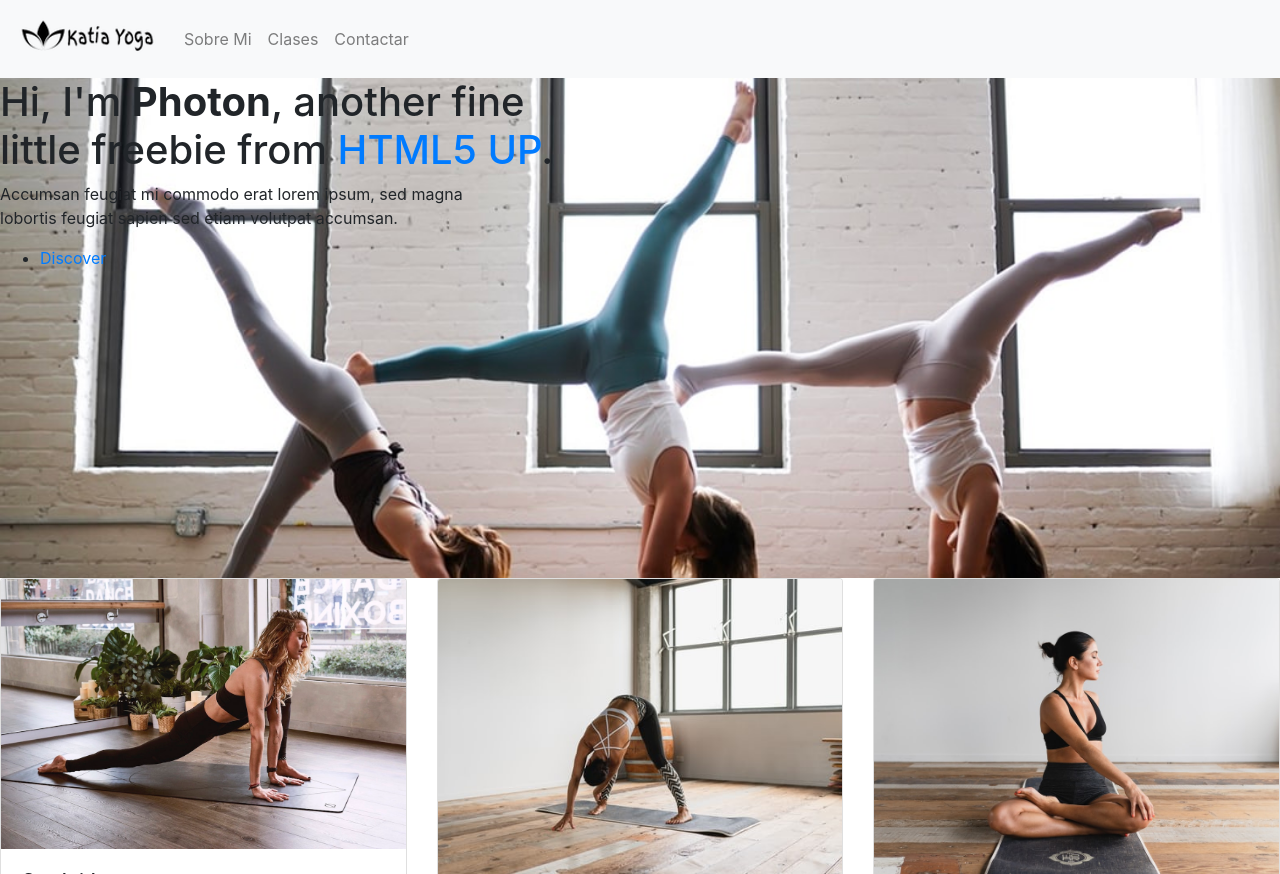
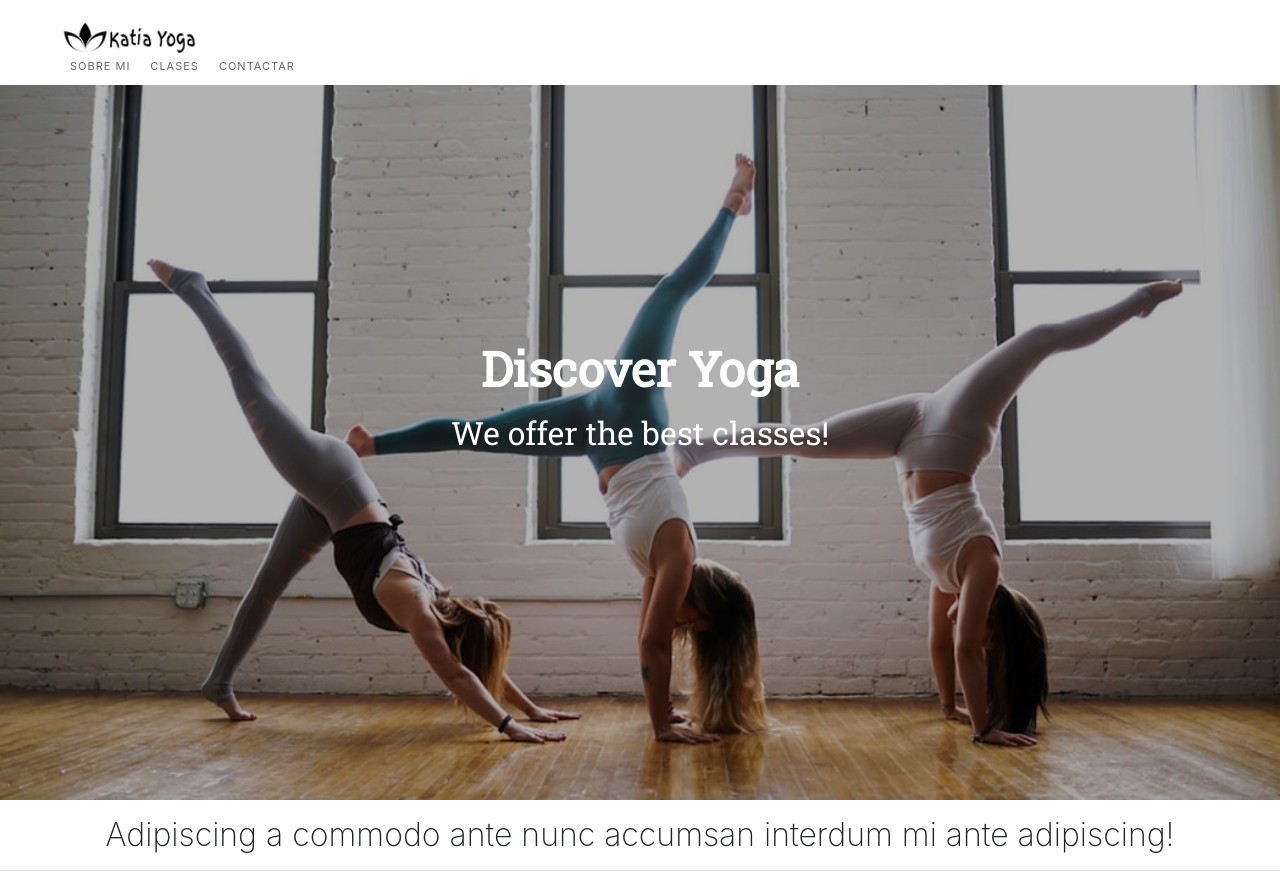
Before and after one commit to danasan/katiayoga-site, a Gatsby site: page / in a window 1280 px wide. Shown: the top 874 px of the page. Built offline with nearby package versions, Linux system fonts and the light colour scheme; Gatsby itself is replaced by a stand-in of ours.

Commit message:
added navbar

```diff
--- a/gatsby-config.js
+++ b/gatsby-config.js
@@ -1,8 +1,8 @@
 module.exports = {
   siteMetadata: {
-    title: `Gatsby Default Starter`,
-    description: `Kick off your next, great Gatsby project with this default starter. This barebones starter ships with the main Gatsby configuration files you might need.`,
-    author: `@gatsbyjs`,
+    title: `Katia Yoga`,
+    author: `Danay Izquierdo`,
+    description: `Clases de Yoga en Usurbil, Donostia, San-Sebastian`
   },
   plugins: [
     `gatsby-plugin-react-helmet`,
@@ -10,7 +10,7 @@ module.exports = {
       resolve: `gatsby-source-filesystem`,
       options: {
         name: `images`,
-        path: `${__dirname}/src/images`,
+        path: `${__dirname}/src/assets/images`,
       },
     },
     `gatsby-transformer-sharp`,
@@ -18,17 +18,12 @@ module.exports = {
     {
       resolve: `gatsby-plugin-manifest`,
       options: {
-        name: `katia-yoga`,
+        name: `Katia Yoga`,
         author:`Danay Izquierdo`,
         start_url: `/`,
-        background_color: `#663399`,
-        theme_color: `#663399`,
         display: `minimal-ui`,
-        icon: `src/images/website-icon.png`, // This path is relative to the root of the site.
+        icon: `src/assets/images/website-icon.png`, // This path is relative to the root of the site.
       },
     },
-    // this (optional) plugin enables Progressive Web App + Offline functionality
-    // To learn more, visit: https://gatsby.dev/offline
-    // `gatsby-plugin-offline`,
   ],
 }
--- a/src/assets/css/main.css
+++ b/src/assets/css/main.css
@@ -1,11 +1,102 @@
 
-/*********** header ***********/
-.hero-img{
-    background-image: url("../images/three-woman-yoga.jpeg");
-    background-color: #cccccc;
-    height: 500px;
-    background-position: center;
+/*********** navigation ***********/
+@import url('https://fonts.googleapis.com/css?family=Roboto+Slab&display=swap');
+
+#logo {
+	display: block;
+	width: 200px;
+	height: 40px;
+	position: absolute;
+	left: 30px;
+	top: 15px;
+    overflow: hidden;
+    text-align: center;
+}
+
+.navigation{
+    position: fixed;
+	left: 0;
+	top: 0;
+	right: 0;
+	height: 85px;
+	background: #fff;
+    z-index: 1;
+    text-align: center;
+
+}
+
+.navigation nav {
+	position: absolute;
+	left: 20px;
+	bottom: 0;
+	height: 38px;
+	line-height: 38px;
+	letter-spacing: 1px;
+}
+
+.navigation nav li {
+    float: left;
+    list-style-type: none;
+}
+
+.navigation nav a {
+	padding: 0 10px;
+	display: block;
+	font-size: 11px;
+	color: #656565;
+	text-transform: uppercase;
+	text-decoration: none;
+}
+
+.navigation nav a:hover,
+.navigation nav a.open {
+	color: #323232;
+	/*font-weight: bold;*/
+	text-shadow: 0 0 1px rgba(0,0,0,.5);
+}
+
+/*********** header - hero section ***********/
+
+body {
+    margin: 0;
+    padding: 0;
+ }
+ .hero {
+    position: relative;
+    width: 100vw;
+    height: 100vh;
+    display: flex;
+    justify-content: center;
+    align-items: center;
+ }
+ .hero::before {
+    content: "";
+    position: absolute;
+    top: 0;
+    left: 0;
+    width: 100%;
+    height: 100%;
+    background: url(../images/cover.jpeg);
     background-repeat: no-repeat;
     background-size: cover;
+    background-position: center center;
+    filter: brightness(70%);
+ }
+ .hero-content {
     position: relative;
-}
+    font-family: 'Roboto Slab', serif;
+    color: white;
+    text-align: center;
+    margin: 0.625rem;
+ }
+ .hero-title {
+    font-size: 3rem;
+    font-weight: 600;
+    margin-bottom: 0;
+ }
+ .hero-subtitle {
+    font-size: 2rem;
+    font-weight: 200;
+    margin-top: 1rem;
+    text-align: center;
+ }
--- a/src/components/header.js
+++ b/src/components/header.js
@@ -1,22 +1,25 @@
-import React from "react"
-import "../assets/css/main.css"
-import "./image.js"
+import React from "react";
+import "../assets/css/main.css";
 
 class Header extends React.Component {
   render() {
-      return (
-          <section id="header">
-              <div className="hero-img">
-                  <h1>Hi, I'm <strong>Photon</strong>, another fine<br />
-                  little freebie from <a href="http://html5up.net">HTML5 UP</a>.</h1>
-                  <p>Accumsan feugiat mi commodo erat lorem ipsum, sed magna<br />
-                  lobortis feugiat sapien sed etiam volutpat accumsan.</p>
-                  <ul className="actions">
-                      <li><a href="#" className="button scrolly">Discover</a></li>
-                  </ul>
-              </div>
-          </section>
-      )
+    return (
+      <section class="hero">
+
+        <div class="hero-content">
+
+          <h1 class="hero-title">
+            Discover Yoga
+          </h1>
+
+          <h2 class="hero-subtitle">
+            We offer the best classes!
+          </h2>
+
+        </div>
+
+      </section>
+    )
   }
 }
 export default Header
--- a/src/components/image.js
+++ /dev/null
@@ -1,33 +0,0 @@
-import React from "react"
-import { useStaticQuery, graphql } from "gatsby"
-import Img from "gatsby-image"
-
-/*
- * This component is built using `gatsby-image` to automatically serve optimized
- * images with lazy loading and reduced file sizes. The image is loaded using a
- * `useStaticQuery`, which allows us to load the image from directly within this
- * component, rather than having to pass the image data down from pages.
- *
- * For more information, see the docs:
- * - `gatsby-image`: https://gatsby.dev/gatsby-image
- * - `useStaticQuery`: https://www.gatsbyjs.org/docs/use-static-query/
- */
-
-const Image = () => {
-  const data = useStaticQuery(graphql`
-    query {
-      coverImg: file(relativePath: {regex: "../assets/images/three-woman-yoga.jpeg" }) {
-        childImageSharp {
-          fluid(maxWidth: 300) {
-            ...GatsbyImageSharpFluid
-          }
-        }
-      }
-    }
-
-  `)
-
-  return <Img fluid={data.placeholderImage.childImageSharp.fluid} />
-}
-
-export default Image
--- a/src/components/navigation.js
+++ b/src/components/navigation.js
@@ -1,23 +1,29 @@
-import React from 'react';
-import 'bootstrap/dist/css/bootstrap.min.css';
-import Navbar from 'react-bootstrap/Navbar';
-import Nav from 'react-bootstrap/Nav';
-import icon from '../assets/images/logo-nav.png';
+import React from "react";
+import "bootstrap/dist/css/bootstrap.min.css";
+import Nav from "react-bootstrap/Nav";
+import icon from "../assets/images/logo-nav.png";
+import "../pages/index.js";
+import "../assets/css/main.css";
 
 class Navigation extends React.Component {
     render() {
         return (
-            <Navbar bg="light" expand="lg">
-                <Navbar.Brand href="#home"><img src={icon} alt="Logo"/></Navbar.Brand>
-                <Navbar.Toggle aria-controls="basic-navbar-nav" />
-                <Navbar.Collapse id="basic-navbar-nav">
-                    <Nav className="mr-auto">
-                        <Nav.Link href="#home">Sobre Mi</Nav.Link>
-                        <Nav.Link href="#link">Clases</Nav.Link>
-                        <Nav.Link href="#link">Contactar</Nav.Link>
-                    </Nav>
-                </Navbar.Collapse>
-            </Navbar>
+            <div className="navigation">
+                <a id="logo" href="#home"> <img src={icon} alt="Logo"></img></a>
+                <nav>
+                    <ul>
+                        <li>
+                            <a href="#about">Sobre mi</a>
+                        </li>
+                        <li>
+                            <a href="#classes">Clases</a>
+                        </li>
+                        <li>
+                            <a href="#contact">Contactar</a>
+                        </li>
+                    </ul>
+                </nav>
+            </div>
         )
     }
 }
--- a/src/components/seo.js
+++ b/src/components/seo.js
@@ -5,10 +5,10 @@
  * See: https://www.gatsbyjs.org/docs/use-static-query/
  */
 
-import React from "react"
-import PropTypes from "prop-types"
-import Helmet from "react-helmet"
-import { useStaticQuery, graphql } from "gatsby"
+import React from "react";
+import PropTypes from "prop-types";
+import Helmet from "react-helmet";
+import { useStaticQuery, graphql } from "gatsby";
 
 function SEO({ description, lang, meta, title }) {
   const { site } = useStaticQuery(
@@ -73,7 +73,7 @@ function SEO({ description, lang, meta, title }) {
 }
 
 SEO.defaultProps = {
-  lang: `en`,
+  lang: `es`,
   meta: [],
   description: ``,
 }
--- a/src/pages/index.js
+++ b/src/pages/index.js
@@ -19,6 +19,10 @@ class IndexPage extends React.Component {
         <Helmet title={siteTitle} />
 
         <section id="styles" className="yoga-styles">
+          <h5 class="hero-subtitle">
+            Adipiscing a commodo ante nunc accumsan interdum mi ante adipiscing!
+          </h5>
+          <hr></hr>
           <CardDeck>
             <Card>
               <Card.Img variant="top" src={hatha} />
```
Also changed, not shown: gatsby-browser.js (deleted, +0 -7 lines), package.json (+6 -4 lines), src/components/layout.js (+5 -6 lines), src/pages/page-2.js (deleted, +0 -16 lines), src/assets/images/cover.jpeg (renamed from src/assets/images/three-woman-yoga.jpeg), src/assets/images/cover2.jpeg (added).
